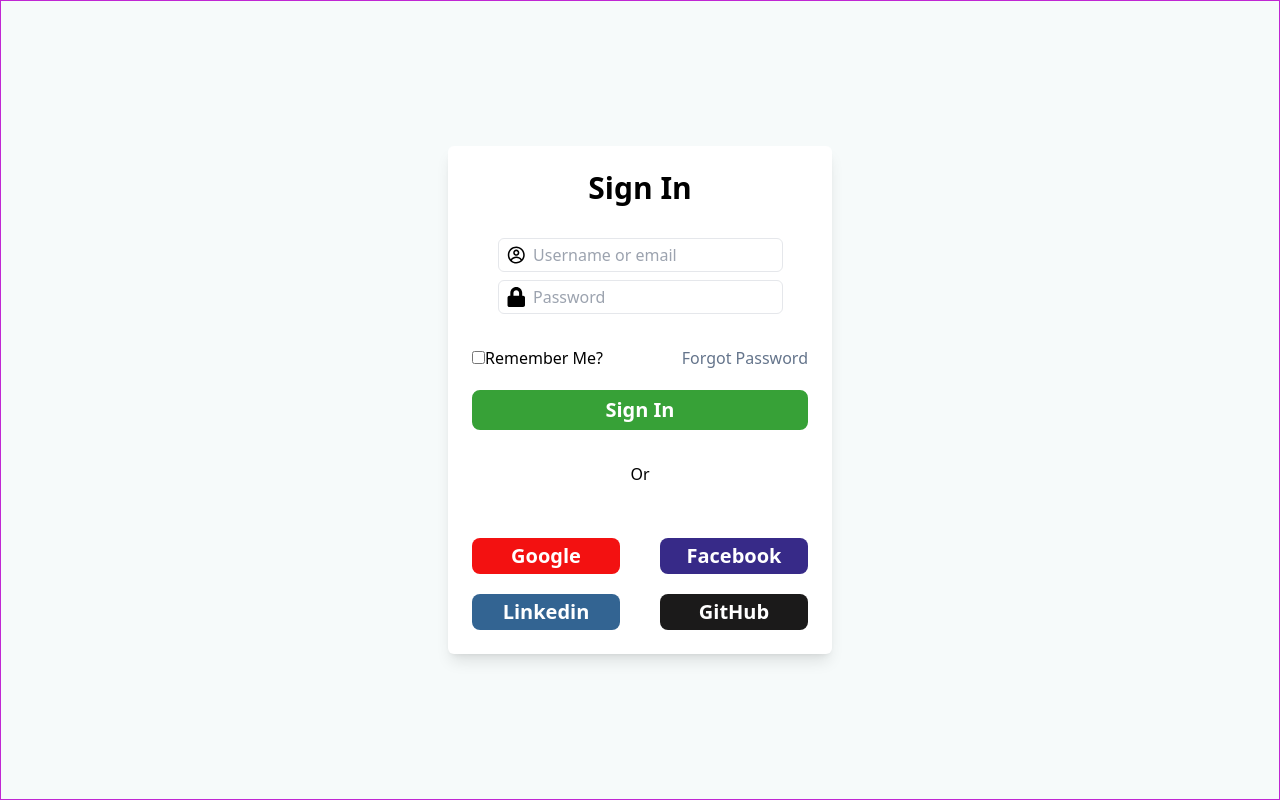
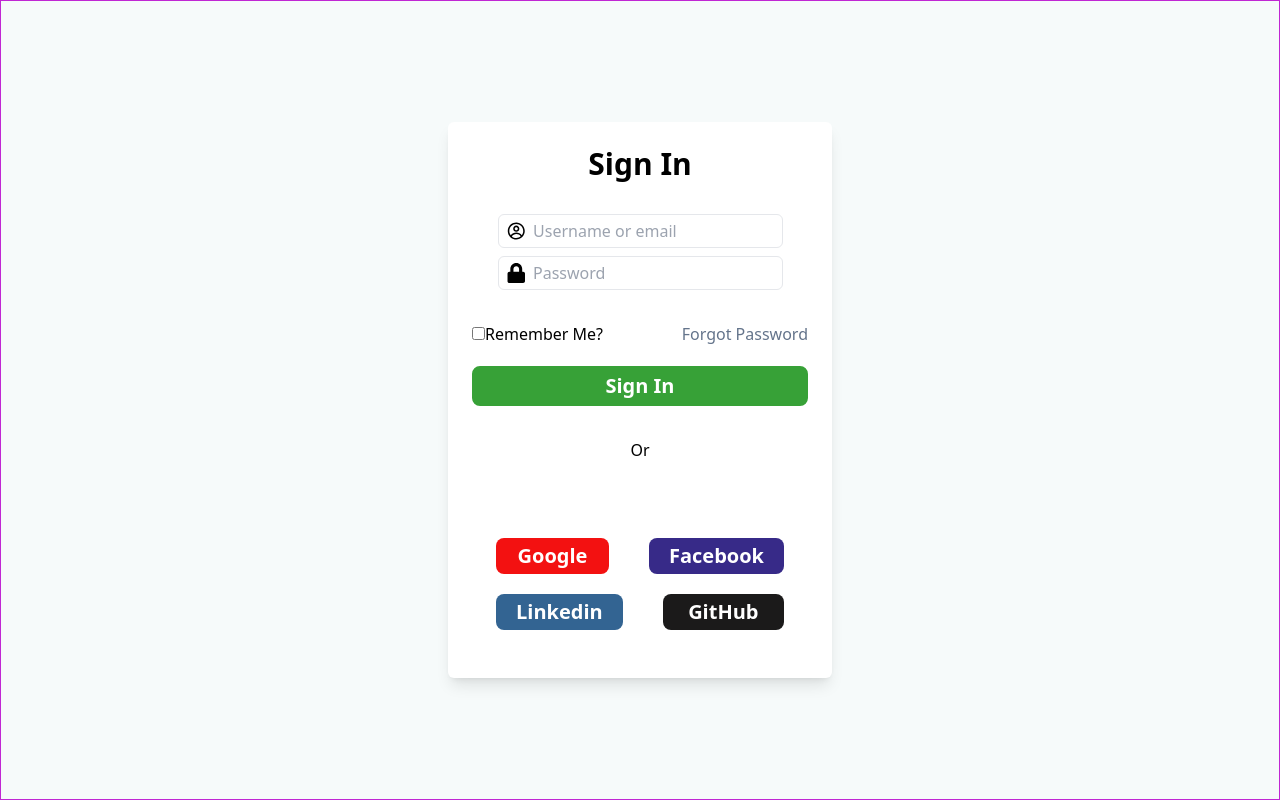
Before and after one commit to Mishael-Git/ToDo-page, a React (Vite) app: page / in a window 1280 px wide. Built offline with nearby package versions, Linux system fonts and the light colour scheme.

Commit message:
Some changes

```diff
--- a/src/components/Login.jsx
+++ b/src/components/Login.jsx
@@ -31,7 +31,7 @@
             <input type="checkbox" />
             <label>Remember Me?</label>
           </div>
-          <p class="text-slate-500 cursor-pointer hover:text-slate-700">Forgot Password</p>
+          <p class="text-slate-500">Forgot Password</p>
         </div>
         <Link to="/Dashboard">
           <div className="mt-5 ">
@@ -46,7 +46,7 @@
 
          <p class="flex justify-center items-center">Or</p>
          {/* Google & Facebook */}
-<div className="pt-0 ">
+<div className="p-6 ">
 <div className="flex flex-row items-center justify-between space-x-10">
         <div className="flex  mt-5 items-center w-full bg-[#f31111] rounded-lg hover:bg-transparent px-5">
           <button
```
